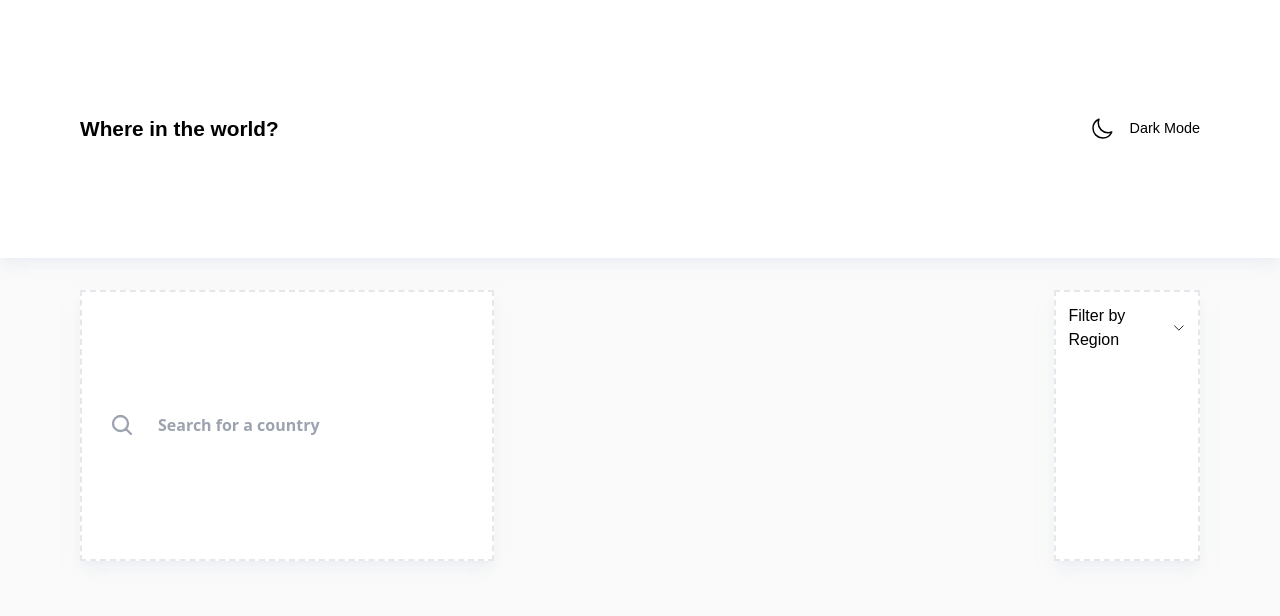
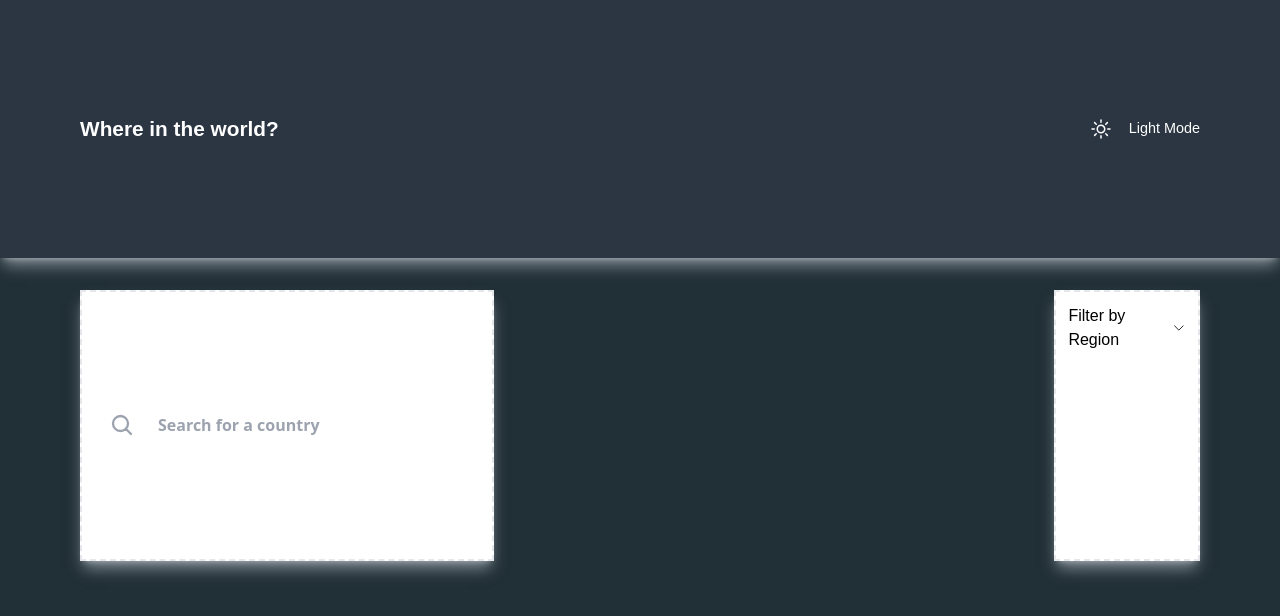
Before and after one commit to Sye-5pace/Rest_Country-API, a website built with Vite: page index.html in a window 1280 px wide. Both pictures are taken after a click on the icon 1101 px from the left and 128 px from the top of the page. Built offline with nearby package versions, Linux system fonts and the light colour scheme; no server answers.

Commit message:
Theme switcher functionality (dark-mode) in-progress

```diff
--- a/index.html
+++ b/index.html
@@ -9,15 +9,24 @@
   <body class="bg-[#fafafa] w-full min-h-screen border-box m-0 p-0 grid  gap-y-8">
     <header class="bg-white shadow-lg shadow-slate-200/50 flex flex-row justify-between items-center px-[5rem] py-4 w-full">
       <h1 class="font-geologica font-bold text-[1.3rem] ">Where in the world?</h1>
-      <div class="flex flex-row items-center gap-4">
-        <svg xmlns="http://www.w3.org/2000/svg" fill="none" viewBox="0 0 24 24" stroke-width="1.5" stroke="currentColor" class="w-6 h-6 cursor-pointer">
-          <path stroke-linecap="round" stroke-linejoin="round" d="M21.752 15.002A9.718 9.718 0 0118 15.75c-5.385 0-9.75-4.365-9.75-9.75 0-1.33.266-2.597.748-3.752A9.753 9.753 0 003 11.25C3 16.635 7.365 21 12.75 21a9.753 9.753 0 009.002-5.998z" />
-        </svg>
-        <h3 class="font-geologica font-normal text-[0.9rem] cursor-pointer">Dark Mode</h3>
+      <div class="flex flex-row ">
+        <div id="dark-mode" class="flex flex-row items-center gap-4">
+          <svg  xmlns="http://www.w3.org/2000/svg" fill="none" viewBox="0 0 24 24" stroke-width="1.5" stroke="currentColor" class="w-6 h-6 cursor-pointer">
+            <path stroke-linecap="round" stroke-linejoin="round" d="M21.752 15.002A9.718 9.718 0 0118 15.75c-5.385 0-9.75-4.365-9.75-9.75 0-1.33.266-2.597.748-3.752A9.753 9.753 0 003 11.25C3 16.635 7.365 21 12.75 21a9.753 9.753 0 009.002-5.998z" />
+          </svg>
+          <h3 class="font-geologica font-normal text-[0.9rem] cursor-pointer">Dark Mode</h3>
+        </div>
+        <div id="light-mode" class="flex-row items-center hidden gap-4 ">
+          <svg xmlns="http://www.w3.org/2000/svg" fill="none" viewBox="0 0 24 24" stroke-width="1.5" stroke="currentColor" class="w-6 h-6 ">
+            <path stroke-linecap="round" stroke-linejoin="round" d="M12 3v2.25m6.364.386l-1.591 1.591M21 12h-2.25m-.386 6.364l-1.591-1.591M12 18.75V21m-4.773-4.227l-1.591 1.591M5.25 12H3m4.227-4.773L5.636 5.636M15.75 12a3.75 3.75 0 11-7.5 0 3.75 3.75 0 017.5 0z" />
+          </svg>
+          <h3 class="font-geologica font-normal text-[0.9rem] cursor-pointer">Light Mode</h3>
+        </div>
+
       </div>
     </header>
     <section class=" mx-[5rem] flex flex-row justify-between mobile:flex-col">
-      <div class="bg-white flex flex-row gap-6  items-center font-semibold pl-7 w-[37%] border-2 border-dashed shadow-lg shadow-slate-200/50">
+      <div id="search-container" class="bg-white flex flex-row gap-6  items-center font-semibold pl-7 w-[37%] border-2 border-dashed shadow-lg shadow-slate-200/50">
         <label for="search">
           <svg xmlns="http://www.w3.org/2000/svg" fill="none" viewBox="0 0 24 24" stroke-width="2.3" stroke="currentColor" class="w-6 h-6 stroke-gray-400">
             <path stroke-linecap="round" stroke-linejoin="round" d="M21 21l-5.197-5.197m0 0A7.5 7.5 0 105.196 5.196a7.5 7.5 0 0010.607 10.607z" />
@@ -25,13 +34,13 @@
         </label>
         <input id="search" type="text" placeholder="Search for a country" class="focus:outline-none w-[18rem]"/>
       </div>
-      <div class="bg-white flex flex-col justify-between items-center font-normal border-2 border-dashed font-geologica w-[13%] p-3 shadow-lg shadow-slate-200/50">
-        <div id="filter-handler" class="flex flex-row items-center gap-2 cursor-pointer ">
+      <div  id="filter-container" class="bg-white flex flex-col justify-between items-center font-normal border-2 border-dashed font-geologica w-[13%] p-3 shadow-lg shadow-slate-200/50">
+        <div id="filter-handler" class="flex flex-row items-center gap-2 cursor-pointer my-atuo">
           Filter by Region
           <svg id="down" xmlns="http://www.w3.org/2000/svg" fill="none" viewBox="0 0 24 24" stroke-width="1.5" stroke="currentColor" class="w-4 h-4">
             <path stroke-linecap="round" stroke-linejoin="round" d="M19.5 8.25l-7.5 7.5-7.5-7.5" />
           </svg>
-          <svg id="up" xmlns="http://www.w3.org/2000/svg" fill="none" viewBox="0 0 24 24" stroke-width="1.5" stroke="currentColor" class="w-4 h-4 hidden">
+          <svg id="up" xmlns="http://www.w3.org/2000/svg" fill="none" viewBox="0 0 24 24" stroke-width="1.5" stroke="currentColor" class="hidden w-4 h-4">
             <path stroke-linecap="round" stroke-linejoin="round" d="M4.5 15.75l7.5-7.5 7.5 7.5" />
           </svg>
         </div>
--- a/index.js
+++ b/index.js
@@ -38,7 +38,7 @@ const countryDefaultLoader=(countries)=>{
 
         //creating card-detail container then reassign elements
         const cardDetail = document.createElement('div');
-        cardDetail.classList.add('bg-white','h-[45%]','rounded-b-lg','pl-4','pt-2','flex','flex-col','gap-y-1')
+        cardDetail.classList.add('bg-white','h-[45%]','rounded-b-lg','pl-4','pt-2','flex','flex-col','gap-y-1','.card-detail')
         cardDetail.appendChild(h1);
         cardDetail.appendChild(h3Population);
         cardDetail.appendChild(h3Region);
@@ -164,6 +164,9 @@ const fetchData = async()=>{
 
 //DOMContentLoaded for the main page
 document.addEventListener("DOMContentLoaded",()=>{
+    //load page will fetch content
+    fetchData();
+
     const searchInput = document.getElementById("search");
     searchInput.addEventListener("input",searchQuery);
 
@@ -185,11 +188,44 @@ document.addEventListener("DOMContentLoaded",()=>{
         countryDefaultLoader(defaultLoad);
     })
 
+    //FilterQuery EventListener
     const filterItems = document.querySelectorAll(".filter-item");
     filterItems.forEach((filterItem)=>{
         filterItem.addEventListener("click",filterQuery)
     });
 
-    fetchData();
+    //Theme Switcher EventListeners:
+    const lightMode = document.querySelector("#light-mode");
+    const darkMode = document.querySelector("#dark-mode");
+
+    ///Dark Mode eventlistener
+    darkMode.addEventListener("click",(event)=>{
+        event.currentTarget.style.display = "none";
+        lightMode.style.display = "flex";
+        const header = document.querySelector("header");
+        const body = document.querySelector("body");
+        const searchContainer = document.querySelector("#search-container");
+        const filterContainer = document.querySelector("#filter-container");
+        const countryCards = document.querySelectorAll(".country-card");
+        const countryDetails = document.querySelectorAll(".country-details")
+
+        /* countryCards.forEach((countryCard)=>{
+            countryCard
+        }) */
+        //note to self: how to style shadow in CSS-JS
+
+        header.style.backgroundColor = '#2b3642'
+        header.style.color = '#fff';
+        body.style.backgroundColor = '#212f36'
+    });
+
+    lightMode.addEventListener("click",(event)=>{
+        event.currentTarget.style.display = "none";
+        darkMode.style.display = "flex";
+    });
+
+
+
+
 
 });
```
Also changed, not shown: dist/output.css.
